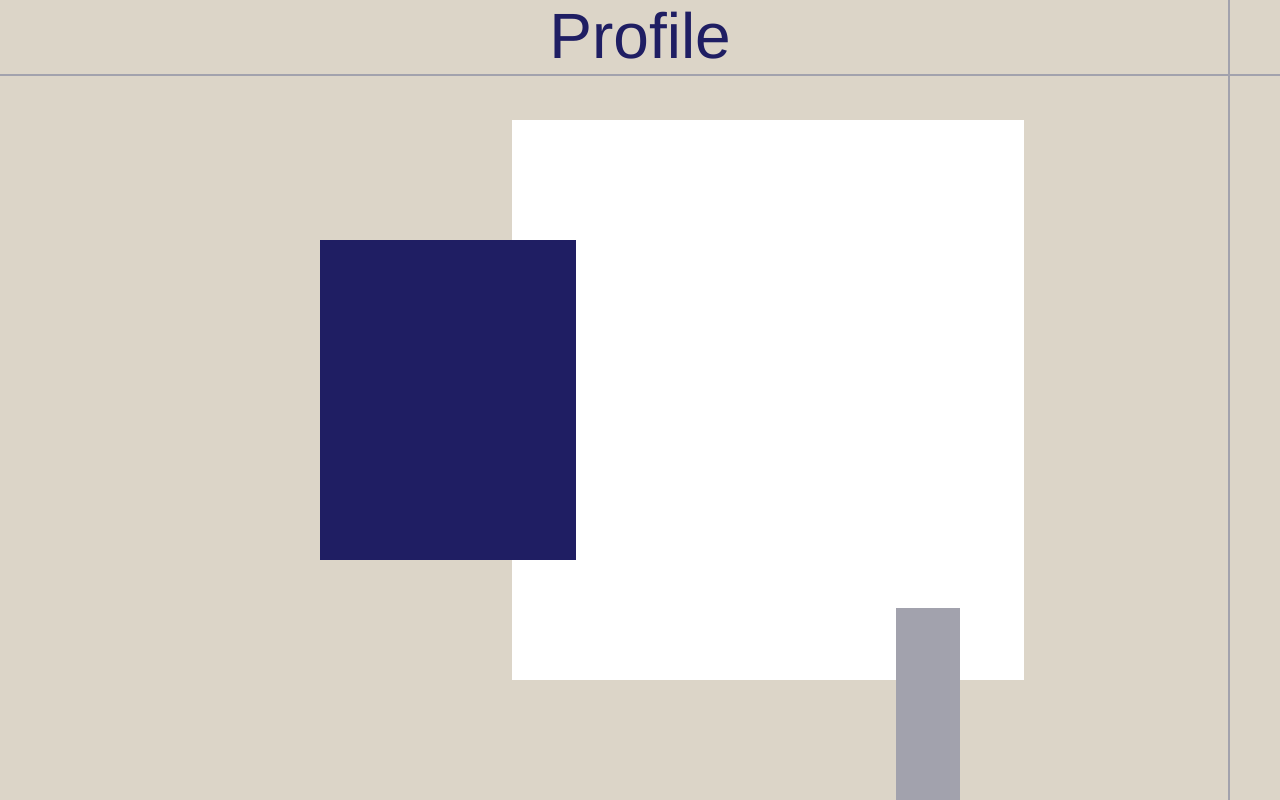
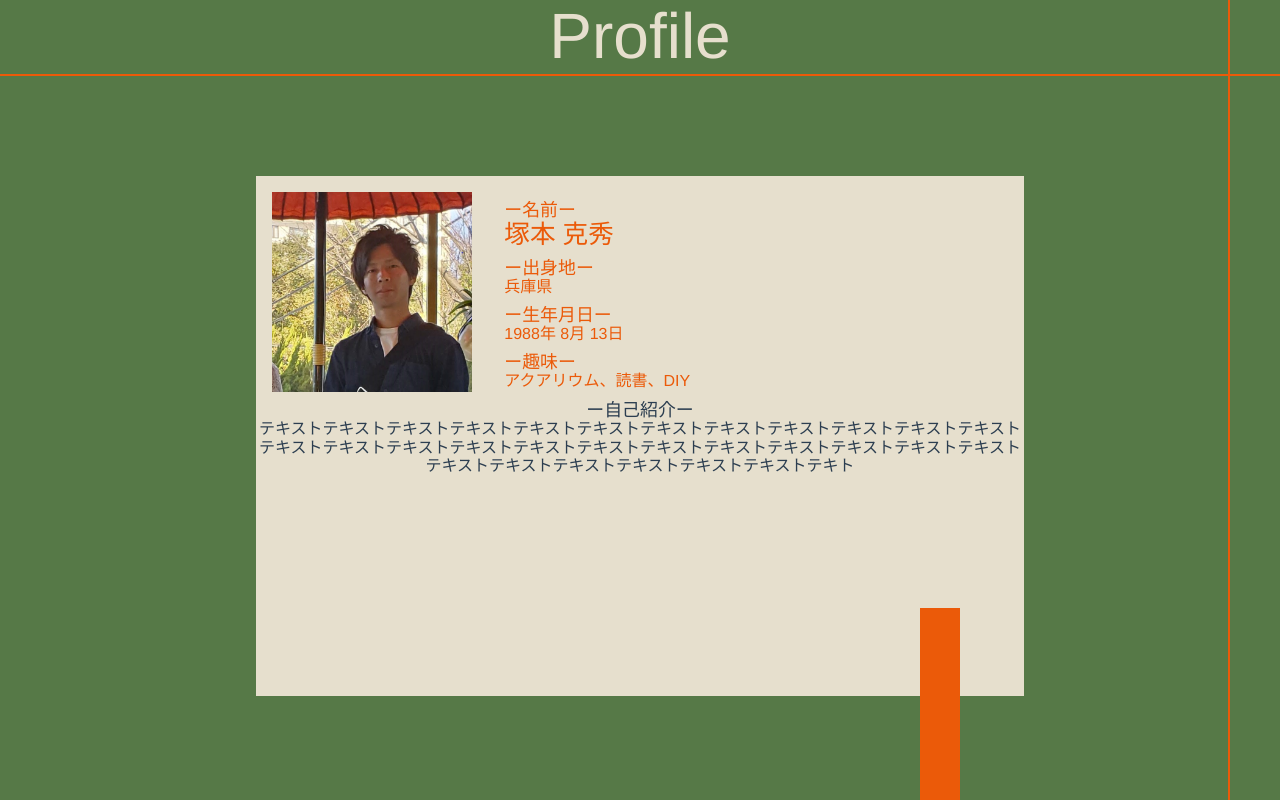
Before and after one commit to yoshihide1/Vue-Portfolio, a Vue app: page / in a window 1280 px wide. Shown: the part 800-1600 px from the top of the page. Built offline with nearby package versions, Linux system fonts and the light colour scheme.

Commit message:
profile編集

```diff
--- a/src/components/profile.vue
+++ b/src/components/profile.vue
@@ -4,9 +4,32 @@
     <div class="profile__line__title">
       <span class="title title__profile">Profile</span>
     </div>
-      <div class="profile__content__01"></div>
-      <div class="profile__content__02"></div>
-      <div class="profile__content__03"></div>
+    <div class="profile__image"></div>
+    <div class="profile__content__00">
+      <div class="profile__content__01">
+        <div class="profile__text">
+          <div>
+            <img src="../assets/images/me.jpg" alt />
+          </div>
+          <div>
+            <p class="profile__text__title">ー名前ー</p>
+            <p>
+              <span class="profile__text__name">塚本 克秀</span>
+            </p>
+            <p class="profile__text__title">ー出身地ー</p>
+            <p>兵庫県</p>
+            <p class="profile__text__title">ー生年月日ー</p>
+            <p>1988年 8月 13日</p>
+            <p class="profile__text__title">ー趣味ー</p>
+            <p>アクアリウム、読書、DIY</p>
+          </div>
+        </div>
+      <p class="profile__text__title">ー自己紹介ー</p>
+      <p>テキストテキストテキストテキストテキストテキストテキストテキストテキストテキストテキストテキストテキストテキストテキストテキストテキストテキストテキストテキストテキストテキストテキストテキストテキストテキストテキストテキストテキストテキストテキト</p>
+      </div>
+    </div>
+    <!-- <div class="profile__content__02"></div> -->
+    <div class="profile__content__03"></div>
   </div>
 </template>
 
@@ -19,47 +42,60 @@ export default {};
   position: absolute;
   top: 0;
   right: 0;
-  background-color: #a2a2ad;
+  background-color: #eb5a09;
   width: 2px;
   height: 100vh;
   margin-right: 50px;
-
 }
 .profile__line__title {
-  border-bottom: 2px solid #a2a2ad;
-
+  border-bottom: 2px solid #eb5a09;
 }
 .title__profile {
-  color: #1f1e63;
+  color: #e6dfcd;
+}
+.profile__text__title {
+  margin-top: 0.5rem;
+  font-size: 1.4vw;
+}
+.profile__text {
+  display: flex;
+  text-align: left;
+  margin-top: 1rem;
+  color: #eb5a09;
+}
+.profile__text img {
+  margin-left: 1rem;
+  margin-right: 2rem;
+  height: 25vh;
+}
+.profile__text__name {
+  font-size: 2vw;
+}
+.profile__image img {
+  height: 40vh;
+}
+.profile__content__00 {
+  height: 90vh;
+  position: relative;
 
-}
-.profile__content {
-  width: 50vw;
-  height: 50vh;
-  background-color: antiquewhite;
 }
 .profile__content__01 {
   position: absolute;
-  top: 15vh;
-  left: 40vw;
-  height: 70vh;
-  width: 40vw;
-  background-color: #fff;
-}
-.profile__content__02 {
-  position: absolute;
-  top: 30vh;
-  left: 25vw;
-  height: 40vh;
-  width: 20vw;
-  background-color: #1f1e63;
+  top: 0;
+  right: 0;
+  bottom: 0;
+  left: 0;
+  margin: auto;
+  height: 65vh;
+  width: 60vw;
+  background-color: #e6dfcd;
 }
 .profile__content__03 {
   position: absolute;
   bottom: 0;
   right: 25vw;
   height: 24vh;
-  width: 5vw;
-  background-color: #a2a2ad;
+  width: 5vh;
+  background-color: #eb5a09;
 }
 </style>
--- a/src/views/Home.vue
+++ b/src/views/Home.vue
@@ -74,7 +74,7 @@ export default {
   z-index: 100;
 }
 .block__02 {
-  background-color: #dcd5c8;
+  background-color: #567947;
   z-index: 200;
 }
 .block__03 {
```
Also changed, not shown: src/assets/images/me.jpg (added).
